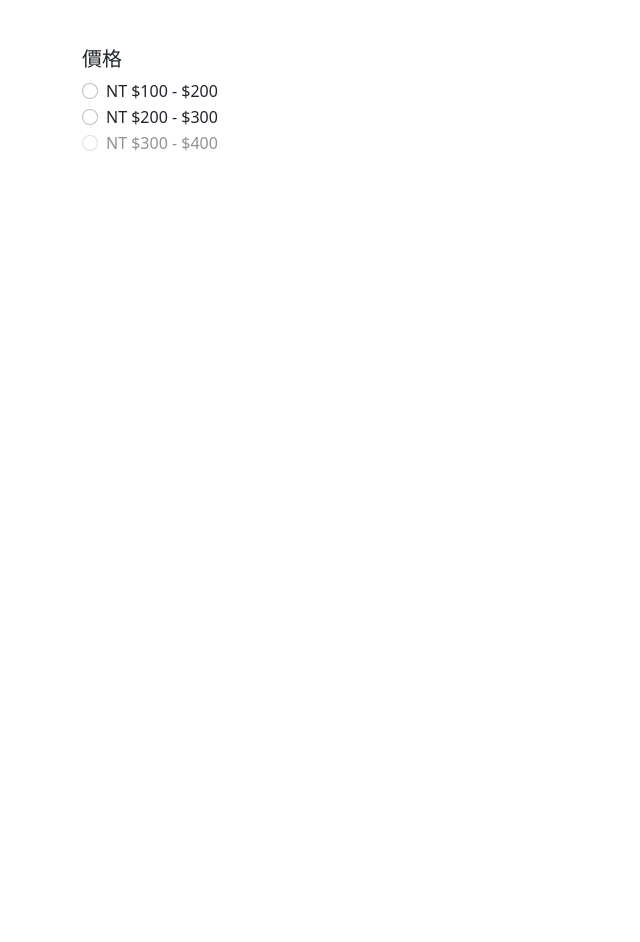
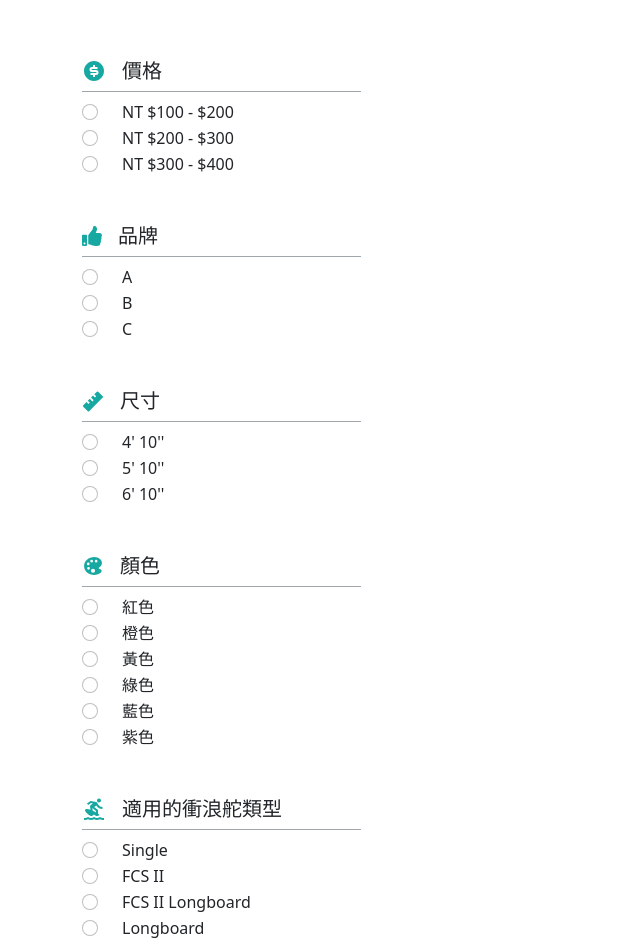
Before and after one commit to verayu0217/funwave_frontend, a React (Create React App) app: page /Products in a window 1280 px wide. Shown: the part 762-1704 px from the top of the page, without its empty margins (0-640 px from the left). Before the commit the page ends 919 px from the top, so only its background shows below. Built offline with nearby package versions, Linux system fonts and the light colour scheme; no server answers.

Commit message:
products

```diff
--- a/src/pages/Products/Products.js
+++ b/src/pages/Products/Products.js
@@ -1,6 +1,13 @@
 import React, { useState, useEffect } from 'react';
 import { Link } from 'react-router-dom';
-// import { RiMoneyDollarCircleFill } from '@react-icons/all-files/fa/RiMoneyDollarCircleFill';
+// react-icons
+import { RiMoneyDollarCircleFill, RiRulerFill } from 'react-icons/ri';
+import { FaThumbsUp } from 'react-icons/fa';
+import { IoColorPalette } from 'react-icons/io5';
+import { MdOutlineSurfing } from 'react-icons/md';
+
+// FontAwesome 不會用！！！
+// import { FontAwesomeIcon } from '@fortawesome/react-fontawesome';
 
 import greenwave from '../../data/images/greenwave64x24.png'; // 待釐清圖放src還是放在public
 import './Products.scss';
@@ -22,9 +29,9 @@ function Products() {
 
       <div className="container">
         <h3>Breadcrumb</h3>
-        <aside className="float-start asideProducts">
+        <aside className="float-start asideProducts w-25">
           {/* 大分類 */}
-          <Accordion defaultActiveKey="0" flush alwaysOpen>
+          <Accordion className="mt-4" defaultActiveKey="0" flush alwaysOpen>
             <Accordion.Item eventKey="0">
               <Accordion.Header>衝浪板</Accordion.Header>
               <Accordion.Body>
@@ -92,8 +99,16 @@ function Products() {
           </Accordion>
 
           {/* 篩選 */}
-          <div className="filterPrice">
-            <h3>價格</h3>
+          {/* 價格篩選 */}
+          <div className="mt-5">
+            <h3 className="d-flex align-items-center filterProducts pb-2">
+              <RiMoneyDollarCircleFill
+                size={24}
+                color="#17a8a2"
+                className="me-3"
+              />
+              價格
+            </h3>
             <div className="form-check">
               <input
                 className="form-check-input"
@@ -102,7 +117,7 @@ function Products() {
                 name="price1"
                 value="price1"
               />
-              <label className="form-check-label" for="price1">
+              <label className="form-check-label ms-3" for="price1">
                 NT $100 - $200
               </label>
             </div>
@@ -114,7 +129,7 @@ function Products() {
                 name="price2"
                 value="price2"
               />
-              <label className="form-check-label" for="price2">
+              <label className="form-check-label ms-3" for="price2">
                 NT $200 - $300
               </label>
             </div>
@@ -125,30 +140,249 @@ function Products() {
                 id="price3"
                 name="price3"
                 value="price3"
-                disabled
               />
-              <label className="form-check-label" for="price3">
+              <label className="form-check-label ms-3" for="price3">
                 NT $300 - $400
+              </label>
+            </div>
+          </div>
+          {/* 品牌篩選 */}
+          <div className="mt-5">
+            <h3 className="d-flex align-items-center filterProducts pb-2">
+              <FaThumbsUp size={20} color="#17a8a2" className="me-3" />
+              品牌
+            </h3>
+            <div className="form-check">
+              <input
+                className="form-check-input"
+                type="radio"
+                id="brand1"
+                name="brand1"
+                value="brand1"
+              />
+              <label className="form-check-label ms-3" for="brand1">
+                A
+              </label>
+            </div>
+            <div className="form-check">
+              <input
+                className="form-check-input"
+                type="radio"
+                id="brand2"
+                name="brand2"
+                value="brand2"
+              />
+              <label className="form-check-label ms-3" for="brand2">
+                B
+              </label>
+            </div>
+            <div className="form-check">
+              <input
+                className="form-check-input"
+                type="radio"
+                id="brand3"
+                name="brand3"
+                value="brand3"
+              />
+              <label className="form-check-label ms-3" for="brand3">
+                C
+              </label>
+            </div>
+          </div>
+          {/* 尺寸篩選 */}
+          <div className="mt-5">
+            <h3 className="d-flex align-items-center filterProducts pb-2">
+              <RiRulerFill size={22} color="#17a8a2" className="me-3" />
+              尺寸
+            </h3>
+            <div className="form-check">
+              <input
+                className="form-check-input"
+                type="radio"
+                id="size1"
+                name="size1"
+                value="size1"
+              />
+              <label className="form-check-label ms-3" for="size1">
+                4' 10''
+              </label>
+            </div>
+            <div className="form-check">
+              <input
+                className="form-check-input"
+                type="radio"
+                id="size2"
+                name="size2"
+                value="size2"
+              />
+              <label className="form-check-label ms-3" for="size2">
+                5' 10''
+              </label>
+            </div>
+            <div className="form-check">
+              <input
+                className="form-check-input"
+                type="radio"
+                id="size3"
+                name="size3"
+                value="size3"
+              />
+              <label className="form-check-label ms-3" for="size3">
+                6' 10''
+              </label>
+            </div>
+          </div>
+          {/* 顏色篩選 */}
+          <div className="mt-5">
+            <h3 className="d-flex align-items-center filterProducts pb-2">
+              <IoColorPalette size={22} color="#17a8a2" className="me-3" />
+              顏色
+            </h3>
+            <div className="form-check">
+              <input
+                className="form-check-input"
+                type="radio"
+                id="color1"
+                name="color1"
+                value="color1"
+              />
+              <label className="form-check-label ms-3" for="color1">
+                紅色
+              </label>
+            </div>
+            <div className="form-check">
+              <input
+                className="form-check-input"
+                type="radio"
+                id="color2"
+                name="color2"
+                value="color2"
+              />
+              <label className="form-check-label ms-3" for="color2">
+                橙色
+              </label>
+            </div>
+            <div className="form-check">
+              <input
+                className="form-check-input"
+                type="radio"
+                id="color3"
+                name="color3"
+                value="color3"
+              />
+              <label className="form-check-label ms-3" for="color3">
+                黃色
+              </label>
+            </div>
+            <div className="form-check">
+              <input
+                className="form-check-input"
+                type="radio"
+                id="color4"
+                name="color4"
+                value="color4"
+              />
+              <label className="form-check-label ms-3" for="color4">
+                綠色
+              </label>
+            </div>
+            <div className="form-check">
+              <input
+                className="form-check-input"
+                type="radio"
+                id="color5"
+                name="color5"
+                value="color5"
+              />
+              <label className="form-check-label ms-3" for="color5">
+                藍色
+              </label>
+            </div>
+            <div className="form-check">
+              <input
+                className="form-check-input"
+                type="radio"
+                id="color6"
+                name="color6"
+                value="color6"
+              />
+              <label className="form-check-label ms-3" for="color6">
+                紫色
+              </label>
+            </div>
+          </div>
+          {/* 適用衝浪舵篩選 */}
+          <div className="mt-5">
+            <h3 className="d-flex align-items-center filterProducts pb-2">
+              <MdOutlineSurfing size={24} color="#17a8a2" className="me-3" />
+              適用的衝浪舵類型
+            </h3>
+            <div className="form-check">
+              <input
+                className="form-check-input"
+                type="radio"
+                id="fin1"
+                name="fin1"
+                value="fin1"
+              />
+              <label className="form-check-label ms-3" for="fin1">
+                Single
+              </label>
+            </div>
+            <div className="form-check">
+              <input
+                className="form-check-input"
+                type="radio"
+                id="fin2"
+                name="fin2"
+                value="fin2"
+              />
+              <label className="form-check-label ms-3" for="fin2">
+                FCS II
+              </label>
+            </div>
+            <div className="form-check">
+              <input
+                className="form-check-input"
+                type="radio"
+                id="fin3"
+                name="fin3"
+                value="fin3"
+              />
+              <label className="form-check-label ms-3" for="fin3">
+                FCS II Longboard
+              </label>
+            </div>
+            <div className="form-check">
+              <input
+                className="form-check-input"
+                type="radio"
+                id="fin4"
+                name="fin4"
+                value="fin4"
+              />
+              <label className="form-check-label ms-3" for="fin4">
+                Longboard
               </label>
             </div>
           </div>
         </aside>
 
-        <article className="float-end articleProducts">
-          <header className="position-relative headerProducts">
-            <div className="d-flex justify-content-center">
+        <article className="float-end articleProducts w-75">
+          <header className="position-relative mt-4">
+            <div className="d-flex justify-content-center align-items-center">
               <img
                 src={greenwave}
                 alt="greenwave"
                 title="greenwave"
-                className="imgProducts"
+                className="me-3 imgProducts"
               />
               <h1>短板</h1>
             </div>
             {/* 搜尋   待搜尋icon */}
             <input
-              value="Search "
-              className="form-control mt-1 rounded-pill searchProducts text-muted"
+              value="Search"
+              className="form-control mt-1 rounded-pill position-absolute top-0 end-0 w-25 text-muted"
               type="text"
               name="search"
               // onChange={(e) => setKeyword(e.target.value)}
--- a/src/pages/Products/Products.scss
+++ b/src/pages/Products/Products.scss
@@ -6,9 +6,6 @@
 //   list-style: none;
 //   box-sizing: border-box;
 // }
-div {
-  padding: 0;
-}
 
 // title、banner
 // banner圖應該要固定比例，待改！！
@@ -25,17 +22,19 @@ div {
   height: 125px; // 待跟客製化商品、課程統一！
   background: rgba(255, 255, 255, 0.2); // 只調整背景alpha，不影響文字
 }
+// 圖片待更換為曼榕的svg
+.imgProducts {
+  // max-height: 30px;
+  max-width: 35px;
+}
 
 // 左側篩選區
 .asideProducts {
-  // width: auto;
-  width: 30%;
   // background-color: $deepblue;
   border-top: 1px solid $gray;
 }
-.accordion {
-  margin-top: 30px; // 待跟客製化商品、課程統一！
-}
+// 待跟客製化商品、課程統一 banner下的間距(mt-4)！
+
 // 抓不到如何移除間隔！！
 // .accordion-body {
 //   padding: 0;
@@ -46,30 +45,16 @@ div {
   display: flex;
   align-items: center;
 }
-.filterPrice {
-  margin-top: 30px;
+.filterProducts {
+  border-bottom: 1px solid $gray;
 }
 
 // 右側商品區
 .articleProducts {
-  width: 70%;
   // background-color: $orange;
   border-top: 1px solid $gray;
 }
-.headerProducts {
-  margin-top: 30px; // 待跟客製化商品、課程統一！
-  // background-color: $orange;
-}
-article > header > div > .imgProducts {
-  margin-right: 24px;
-}
-// .borderRounded {
-//   border-radius: 20%;
+// .borderRadius {
+//   border-radius: 50%;
 // }
-.searchProducts {
-  max-width: 180px;
-  position: absolute;
-  right: 0px;
-  top: 0px;
-  z-index: 2;
-}
+// 待跟客製化商品、課程統一 search框框長度、弧度(w-25)！
```
